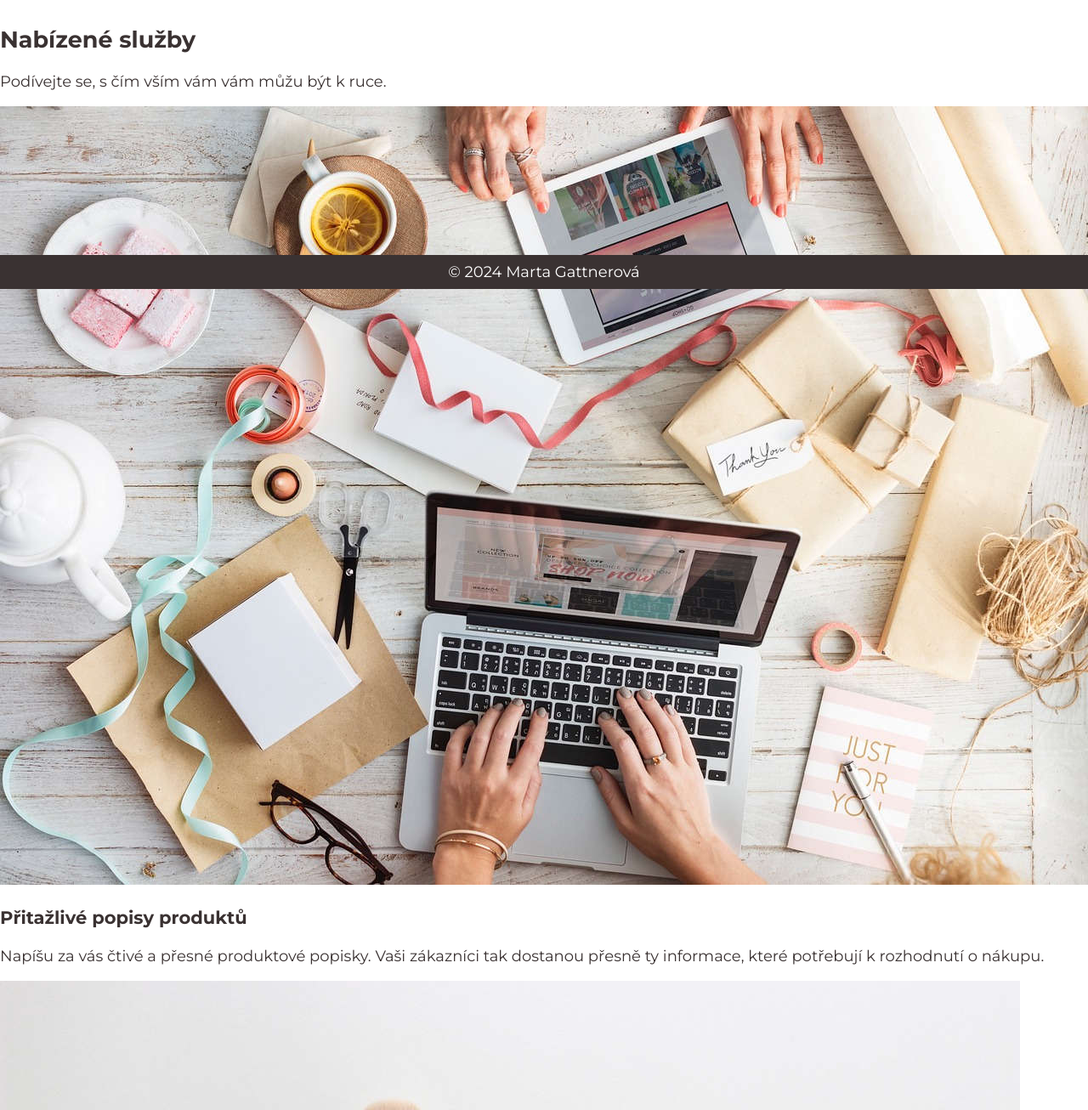
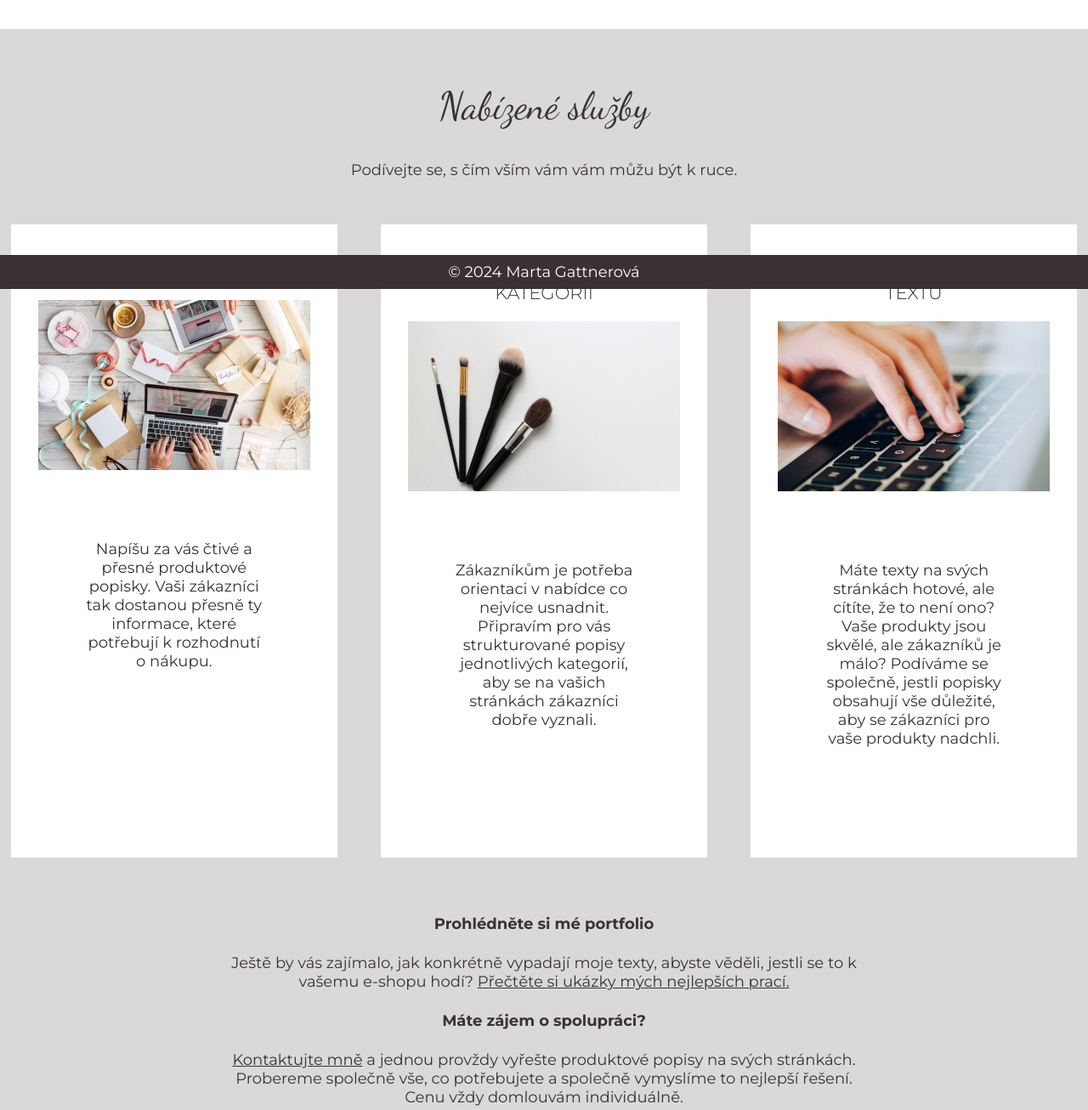
Before and after one commit to MartaGattnerova/ZAVERECNY-PROJEKT, an Eleventy site: page sluzby.html in a window 1280 px wide. Shown: the part 460-1766 px from the top of the page at 85% size. Built offline with nearby package versions, Linux system fonts and the light colour scheme; Eleventy itself is replaced by a stand-in of ours; files that its build step writes are made by us from their sources.

Commit message:
portfolio

```diff
--- a/_includes/sablona.njk
+++ b/_includes/sablona.njk
@@ -14,6 +14,8 @@
     <link href="https://fonts.googleapis.com/css2?family=Dancing+Script&family=Lora:ital@0;1&family=Montserrat:ital,wght@0,100..900;1,100..900&display=swap" rel="stylesheet">
     <link rel="stylesheet" href="/css/style.css">
     <link rel="stylesheet" href="/css/main.css">
+    <link rel="stylesheet" href="/css/sluzby.css">
+    <link rel="stylesheet" href="/css/portfolio.css">
     <title>Marta Gattnerová - copywriter</title>
 </head>
 <body>
--- /dev/null
+++ b/css/portfolio.css
@@ -0,0 +1,34 @@
+.portfolio {
+    background-color: var(--background-primary-color);
+    margin-top:5vh;
+    padding:8vh 0;
+    text-align:center;
+}
+.portfolio__intro {
+    margin-bottom: 5vh;
+    width: 80vh;
+  }
+.portfolio__title {
+    font-family: var(--font-special);
+    font-weight: var(--font-weight-normal);
+    font-size: 2.5rem;
+    margin-top:0;
+}
+.portfolio__box {
+    background-color: var(--background-box-color);
+    margin: 5vh 10vw;
+    padding:1.2rem;
+}
+.portfolio__box-logo {
+    display:block;
+    width:60vw;
+    object-fit: cover;
+    margin:0 auto;
+}
+.portfolio__box-title {
+    text-transform: uppercase;
+    font-weight: var(--font-weight-thin);
+}
+.portfolio__box-text {
+    padding:5vw;
+}
--- /dev/null
+++ b/css/sluzby.css
@@ -0,0 +1,80 @@
+.services {
+    background-color: var(--background-primary-color);
+    margin-top:5vh;
+    padding:8vh 0;
+    text-align:center;
+}
+.services__intro {
+    margin-bottom: 5vh;
+  }
+.services__title {
+    font-family: var(--font-special);
+    font-weight: var(--font-weight-normal);
+    font-size: 2.5rem;
+    margin-top:0;
+}
+.services__box {
+    background-color: var(--background-box-color);
+    margin: 5vh 10vw;
+    padding:1.2rem;
+}
+.services__box-image {
+    display:block;
+    width:60vw;
+    object-fit: cover;
+    margin:0 auto;
+}
+.services__box-title {
+    text-transform: uppercase;
+    font-weight: var(--font-weight-thin);
+}
+.services__box-text {
+    padding:5vw;
+}
+.services__info-section {
+    margin:5vh;
+}
+.services__hypertext {
+    color: var(--text-primary-color);
+}
+.services__hypertext:hover {
+    color:var(--menu-link-hover-color);
+}
+.services__hypertext:active {
+    color:var(--menu-link-active-color);
+}
+/* "TABLET" */
+@media screen and (min-width:600px) {
+    .services__box-image {
+        width:40vw;
+    }
+    .services__box {
+        margin: 5vh 20vw;
+        padding:1.2rem;
+    }
+    .services__info-section {
+        width: 60vw;
+        margin: 0 auto;
+    }
+}
+/* "PC" */
+@media screen and (min-width:1100px) {
+    .services__boxes {
+        display: grid;
+        grid-template-columns: repeat(3, 1fr);
+        gap:2vw;
+        margin:0 auto;
+    }
+    .services__box {
+        height: 100%;
+        margin:1vw;
+    }
+    .services__box-image {
+        width: 25vw;
+        height:25vh;
+        object-fit: cover;
+    }
+    .services__info-section {
+        margin-top: 10vh;
+    }
+}
--- a/css/style.css
+++ b/css/style.css
@@ -5,9 +5,10 @@ html { box-sizing: border-box; }
   --font-primary: 'Montserrat', sans-serif;
   --font-secondary: 'Lora', sans-serif;
   --font-special: 'Dancing Script', cursive;
+  --fong-weight-normal :400;
   --font-weight-bold: 700;
   --font-weight-semibold: 500;
-  --font-weight-thin: 200;
+  --font-weight-thin: 300;
 }
 
 :root {
--- a/sluzby.html
+++ b/sluzby.html
@@ -3,33 +3,39 @@ layout: sablona.njk
 title: MG - Služby
 ---
 <main class="services">
-    <h2 class="services__title">Nabízené služby</h2>
-    <p class="services__description">Podívejte se, s čím vším vám vám můžu být k ruce.</p>
+    <div class="services__intro">
+        <h2 class="services__title">Nabízené služby</h2>
+        <p class="services__description">Podívejte se, s čím vším vám vám můžu být k ruce.</p>
+    </div>
     <section class="services__boxes">
         <div class="services__box">
+            <h3 class="services__box-title">Přitažlivé popisy produktů</h3>
             <img class="services__box-image" src="/images/copywriter-workplace.jpg" alt="Tvorba produktových popisů">
-            <h3 class="services__box-title">Přitažlivé popisy produktů</h3>
             <p class="services__box-text">Napíšu za vás čtivé a přesné produktové popisky. Vaši zákazníci tak dostanou přesně ty informace, které potřebují k rozhodnutí o nákupu.</p>
         </div>
         <div class="services__box">
+            <h3 class="services__box-title">Přehledné popisy kategorií</h3>
             <img class="services__box-image" src="/images/copywriter-products-brushes.jpg" alt="Tvorba popisů kategorií">
-            <h3 class="services__box-title">Přehledné popisy kategorií</h3>
             <p class="services__box-text">Zákazníkům je potřeba orientaci v nabídce co nejvíce usnadnit. Připravím pro vás strukturované popisy jednotlivých kategorií, aby se na vašich stránkách zákazníci dobře vyznali.</p>
         </div>
         <div class="services__box">
+            <h3 class="services__box-title">Optimalizace stávajících textů</h3>
             <img class="services__box-image" src="/images/copywriter-hand.jpg" alt="Optimalizace textů">
-            <h3 class="services__box-title">Optimalizace stávajících textů</h3>
             <p class="services__box-text">Máte texty na svých stránkách hotové, ale cítíte, že to není ono? Vaše produkty jsou skvělé, ale zákazníků je málo? Podíváme se společně, jestli popisky obsahují vše důležité, aby se zákazníci pro vaše produkty nadchli.</p>
         </div>
     </section>
     <section class="services__info-section">
         <div class="services__portfolio-prompt">
             <h4 class="services__portfolio-prompt-title">Prohlédněte si mé portfolio</h4>
-            <p class="services__portfolio-prompt-text">Ještě by vás zajímalo, jak konkrétně vypadají moje texty, abyste věděli, jestli se to k vašemu e-shopu hodí? Přečtěte si konkrétní ukázky mých nejlepších prací.</p>
+            <p class="services__portfolio-prompt-text">Ještě by vás zajímalo, jak konkrétně vypadají moje texty, abyste věděli, jestli se to k vašemu e-shopu hodí?
+                <a class="services__hypertext" href="portfolio.html/">Přečtěte si ukázky mých nejlepších prací.</a>
+            </p>
         </div>
         <div class="services__kontakt-prompt">
             <h4 class="services__kontakt-prompt-title">Máte zájem o spolupráci?</h4>
-            <p class="services__kontakt-prompt-text">Kontaktujte mně a jednou provždy vyřešte produktové popisy na svých stránkách. Probereme společně vše, co potřebujete a společně vymyslíme to nejlepší řešení. Cenu vždy domlouvám individuálně.</p>
+            <p class="services__kontakt-prompt-text">
+                <a class="services__hypertext" href="kontakt.html/"> Kontaktujte mně</a>
+                a jednou provždy vyřešte produktové popisy na svých stránkách. Probereme společně vše, co potřebujete a společně vymyslíme to nejlepší řešení. Cenu vždy domlouvám individuálně.</p>
         </div>
     </section>
 </main>
```
Also changed, not shown: portfolio.html (+10 -8 lines).
